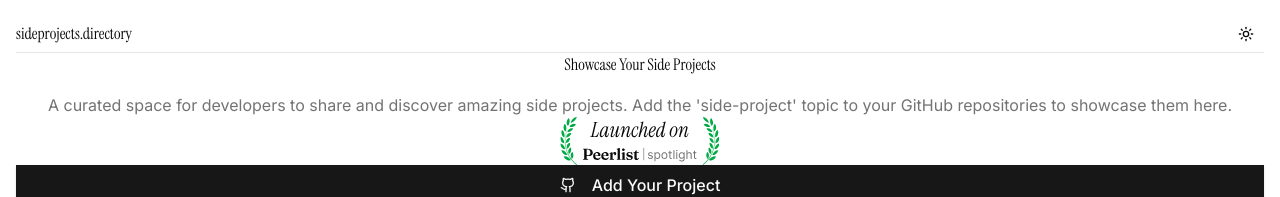
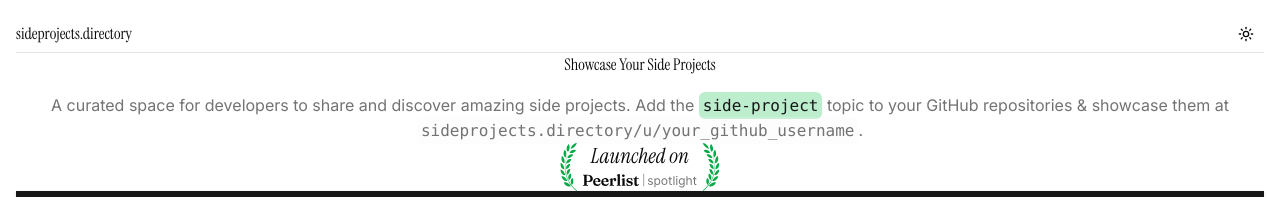
Before and after one commit to thatbeautifuldream/sideprojects.directory, a Next.js app: page / in a window 1280 px wide. Shown: the top 197 px of the page. Built offline with nearby package versions, Linux system fonts and the light colour scheme; no server answers; what fluid-tailwind would draw is missing.

Commit message:
feat: update HeroSection to enhance project showcase instructions
- Improved the description in the HeroSection component to clarify how to showcase side projects on GitHub.
- Added code snippets for the 'side-project' topic and the showcase URL for better user guidance.

```diff
--- a/src/components/hero-section.tsx
+++ b/src/components/hero-section.tsx
@@ -15,8 +15,15 @@ export default function HeroSection() {
       </h2>
       <p className="~text-base/xl text-muted-foreground ~max-w-xl/2xl mx-auto ~mb-4/8">
         A curated space for developers to share and discover amazing side
-        projects. Add the &apos;side-project&apos; topic to your GitHub
-        repositories to showcase them here.
+        projects. Add the{" "}
+        <code className="bg-green-500/30 p-1 rounded-md text-primary">
+          side-project
+        </code>{" "}
+        topic to your GitHub repositories & showcase them at{" "}
+        <code className="bg-muted/20 p-1 rounded-md">
+          sideprojects.directory/u/your_github_username
+        </code>
+        .
       </p>
 
       <Link
```
